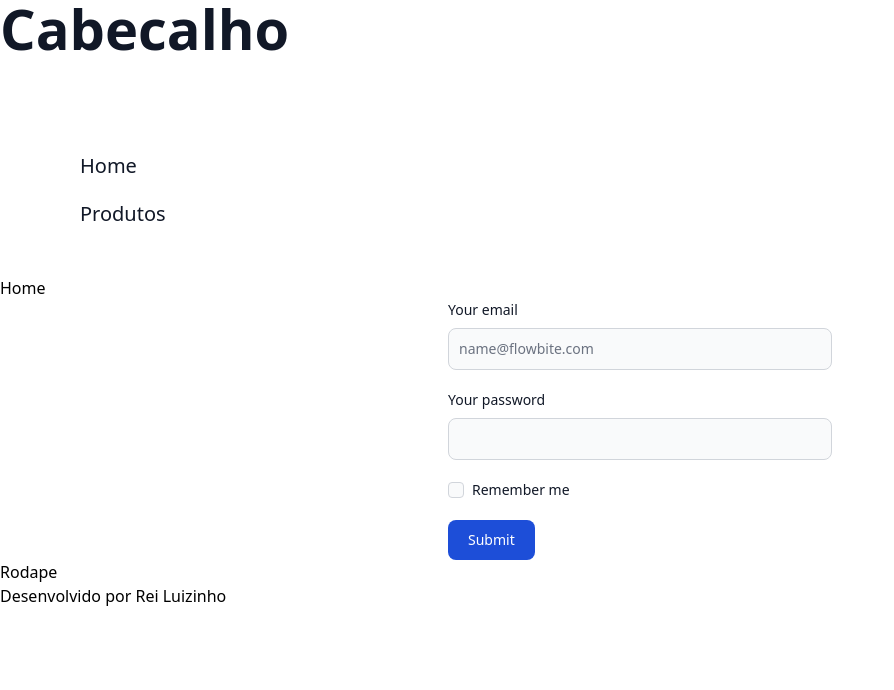
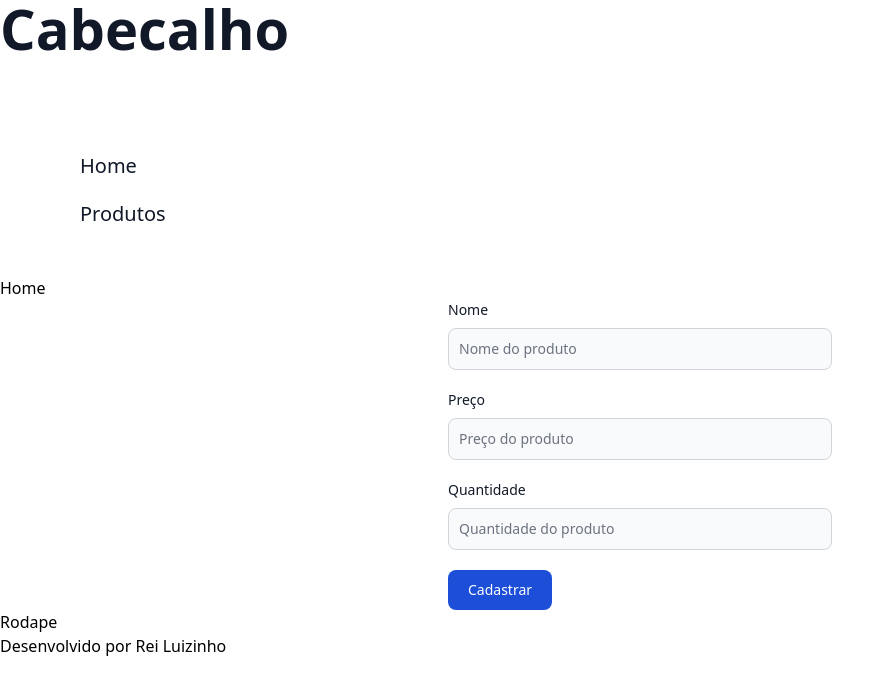
Before and after one commit to 1TDSPY-2024/aula-15-1tdspy-2sem, a Next.js app in the folder aula15/: page /produtos/cad-produtos in a window 1280 px wide. Shown: the top 690 px of the page, without its empty margins (0-894 px from the left). Built offline with nearby package versions, Linux system fonts and the light colour scheme.

Commit message:
Form de Cadastro finalizado

```diff
--- a/aula15/src/app/produtos/cad-produtos/page.tsx
+++ b/aula15/src/app/produtos/cad-produtos/page.tsx
@@ -1,4 +1,17 @@
+"use client"
+
+import { TipoProduto } from "@/types"
+import { useState } from "react"
+
 export default function CadProduto() {
+
+  const [produto, setProduto] = useState<TipoProduto>({
+    id: 0,
+    nome: "",
+    preco: 0.0,
+    qtd: 0
+  })
+
   return (
     <div>
       <h1>Home</h1>
@@ -6,56 +19,39 @@ export default function CadProduto() {
       <div>
         <form className="max-w-sm mx-auto">
           <div className="mb-5">
-            <label
-              form="email"
-              className="block mb-2 text-sm font-medium text-gray-900 dark:text-white"
-            >
-              Your email
+            <label form="email" className="block mb-2 text-sm font-medium text-gray-900 dark:text-white">
+              Nome
             </label>
-            <input
-              type="email"
-              id="email"
+            <input type="text" id="idNome" name="nome" value={produto.nome}
+              onChange={(e) => setProduto({...produto, nome: e.target.value})}
               className="bg-gray-50 border border-gray-300 text-gray-900 text-sm rounded-lg focus:ring-blue-500 focus:border-blue-500 block w-full p-2.5 dark:bg-gray-700 dark:border-gray-600 dark:placeholder-gray-400 dark:text-white dark:focus:ring-blue-500 dark:focus:border-blue-500"
-              placeholder="name@flowbite.com"
-              required
-            />
+              placeholder="Nome do produto" required/>
           </div>
+
           <div className="mb-5">
-            <label
-              form="password"
-              className="block mb-2 text-sm font-medium text-gray-900 dark:text-white"
-            >
-              Your password
+            <label form="password" className="block mb-2 text-sm font-medium text-gray-900 dark:text-white">
+              Preço
             </label>
-            <input
-              type="password"
-              id="password"
+            <input type="number" id="idPreco" name="preco"
+            onChange={(e) => setProduto({...produto, preco: parseFloat(e.target.value)})}
               className="bg-gray-50 border border-gray-300 text-gray-900 text-sm rounded-lg focus:ring-blue-500 focus:border-blue-500 block w-full p-2.5 dark:bg-gray-700 dark:border-gray-600 dark:placeholder-gray-400 dark:text-white dark:focus:ring-blue-500 dark:focus:border-blue-500"
-              required
-            />
+              placeholder="Preço do produto" required/>
           </div>
-          <div className="flex items-start mb-5">
-            <div className="flex items-center h-5">
-              <input
-                id="remember"
-                type="checkbox"
-                value=""
-                className="w-4 h-4 border border-gray-300 rounded bg-gray-50 focus:ring-3 focus:ring-blue-300 dark:bg-gray-700 dark:border-gray-600 dark:focus:ring-blue-600 dark:ring-offset-gray-800 dark:focus:ring-offset-gray-800"
-                required
-              />
-            </div>
-            <label
-              form="remember"
-              className="ms-2 text-sm font-medium text-gray-900 dark:text-gray-300"
-            >
-              Remember me
+
+          <div className="mb-5">
+            <label form="password" className="block mb-2 text-sm font-medium text-gray-900 dark:text-white">
+              Quantidade
             </label>
+            <input type="number" id="idQtd" name="qtd"
+            onChange={(e) => setProduto({...produto, preco: parseInt(e.target.value)})}
+              className="bg-gray-50 border border-gray-300 text-gray-900 text-sm rounded-lg focus:ring-blue-500 focus:border-blue-500 block w-full p-2.5 dark:bg-gray-700 dark:border-gray-600 dark:placeholder-gray-400 dark:text-white dark:focus:ring-blue-500 dark:focus:border-blue-500"
+              placeholder="Quantidade do produto" required/>
           </div>
+
           <button
             type="submit"
-            className="text-white bg-blue-700 hover:bg-blue-800 focus:ring-4 focus:outline-none focus:ring-blue-300 font-medium rounded-lg text-sm w-full sm:w-auto px-5 py-2.5 text-center dark:bg-blue-600 dark:hover:bg-blue-700 dark:focus:ring-blue-800"
-          >
-            Submit
+            className="text-white bg-blue-700 hover:bg-blue-800 focus:ring-4 focus:outline-none focus:ring-blue-300 font-medium rounded-lg text-sm w-full sm:w-auto px-5 py-2.5 text-center dark:bg-blue-600 dark:hover:bg-blue-700 dark:focus:ring-blue-800">
+              Cadastrar
           </button>
         </form>
       </div>
```
